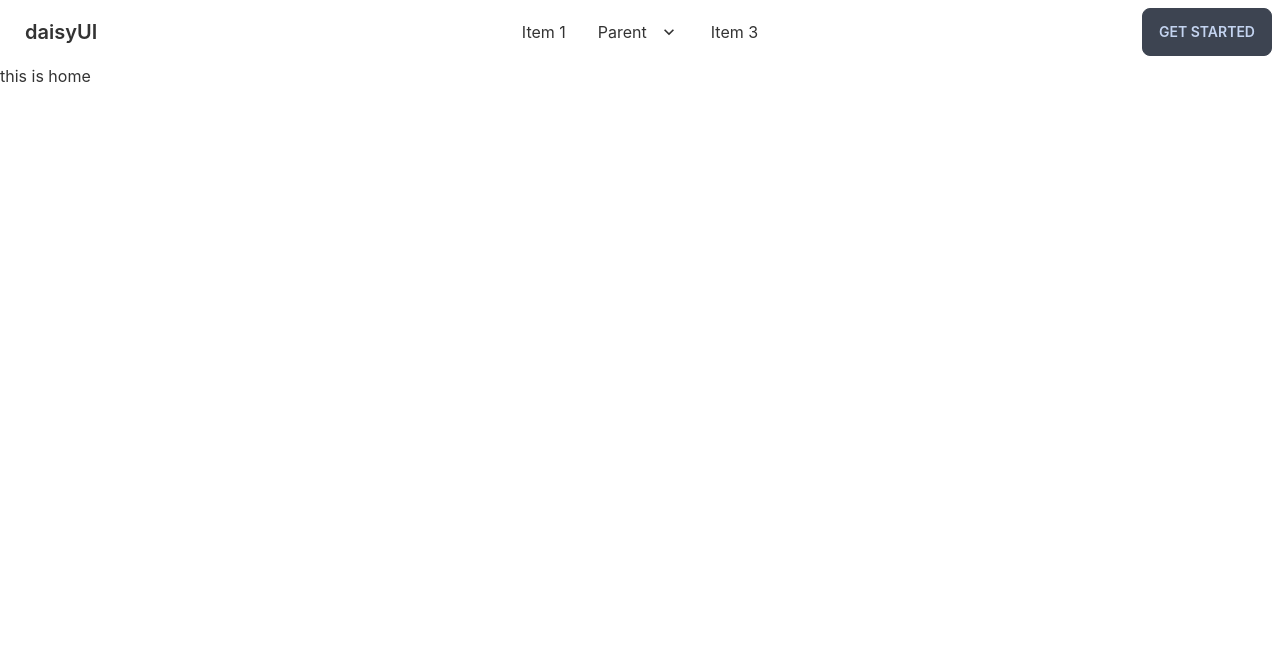
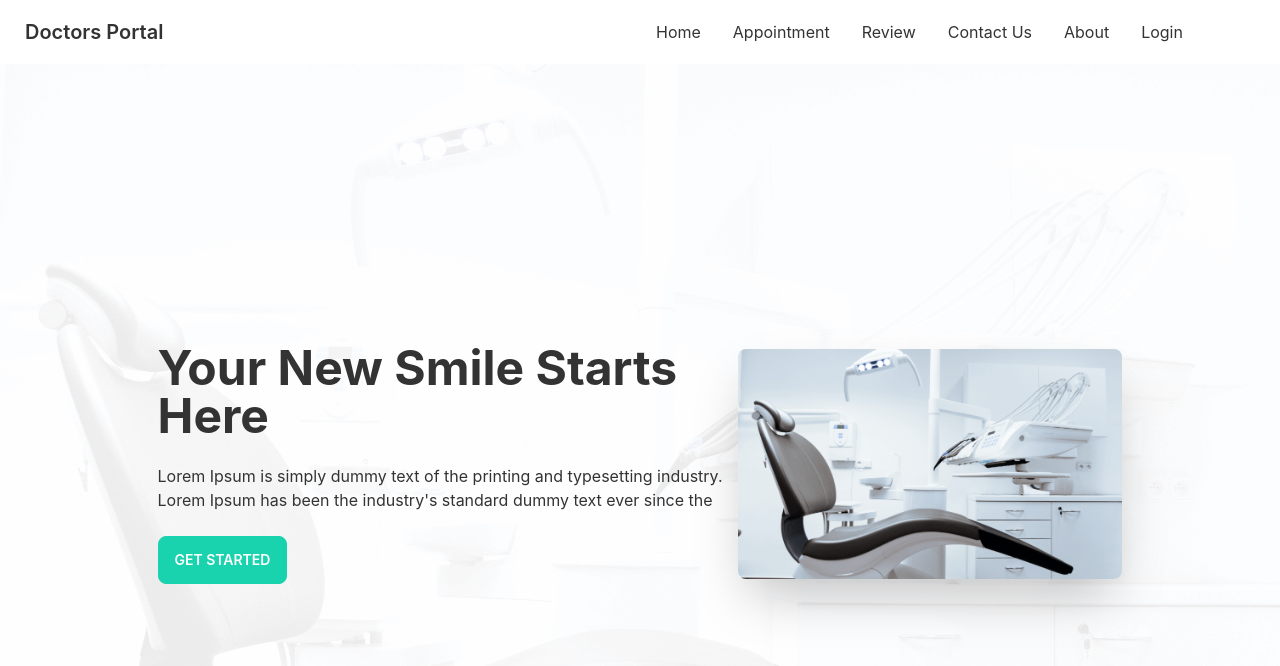
Before and after one commit to mdsohag65/doctors-portal-client, a React (Create React App) app: page / in a window 1280 px wide. Shown: the top 666 px of the page. Built offline with nearby package versions, Linux system fonts and the light colour scheme.

Commit message:
banner done

```diff
--- a/public/index.html
+++ b/public/index.html
@@ -1,14 +1,12 @@
 <!DOCTYPE html>
 <html lang="en">
+
 <head>
   <meta charset="utf-8" />
   <link rel="icon" href="%PUBLIC_URL%/favicon.ico" />
   <meta name="viewport" content="width=device-width, initial-scale=1" />
   <meta name="theme-color" content="#000000" />
-    <meta
-      name="description"
-      content="Web site created using create-react-app"
-    />
+  <meta name="description" content="Web site created using create-react-app" />
   <link rel="apple-touch-icon" href="%PUBLIC_URL%/logo192.png" />
   <!--
       manifest.json provides metadata used when your web app is installed on a
@@ -24,8 +22,9 @@
       work correctly both with client-side routing and a non-root public URL.
       Learn how to configure a non-root public URL by running `npm run build`.
     -->
-    <title>React App</title>
+  <title>Doctors Portal</title>
 </head>
+
 <body>
   <noscript>You need to enable JavaScript to run this app.</noscript>
   <div id="root"></div>
@@ -40,4 +39,5 @@
       To create a production bundle, use `npm run build` or `yarn build`.
     -->
 </body>
+
 </html>
--- a/src/App.js
+++ b/src/App.js
@@ -3,6 +3,7 @@ import { Route, Routes } from 'react-router-dom';
 import './App.css';
 import About from './Pages/About/About';
 import Home from './Pages/Home/Home';
+import Login from './Pages/Login/Login';
 import Navbar from './Pages/Shared/Navbar';
 
 function App() {
@@ -12,6 +13,7 @@ function App() {
       <Routes>
         <Route path='/' element={<Home />}></Route>
         <Route path='/about' element={<About />}></Route>
+        <Route path='/login' element={<Login />}></Route>
       </Routes>
     </div>
   );
--- /dev/null
+++ b/src/Pages/Home/Banner.js
@@ -0,0 +1,25 @@
+import React from 'react';
+import chair from '../../assets/images/chair.png';
+import bg from '../../assets/images/bg.png';
+
+const Banner = () => {
+    return (
+        <section style={{
+            background: `url(${bg})`,
+            backgroundSize: 'cover'
+        }}>
+            <div class="hero min-h-screen">
+                <div class="hero-content flex-col lg:flex-row-reverse">
+                    <img src={chair} class="max-w-sm rounded-lg shadow-2xl" />
+                    <div>
+                        <h1 class="text-5xl font-bold">Your New Smile Starts <br /> Here</h1>
+                        <p class="py-6">Lorem Ipsum is simply dummy text of the printing and typesetting industry.<br /> Lorem Ipsum has been the industry's standard dummy text ever since the</p>
+                        <button class="btn btn-secondary text-white">Get Started</button>
+                    </div>
+                </div>
+            </div>
+        </section>
+    );
+};
+
+export default Banner;
--- a/src/Pages/Home/Home.js
+++ b/src/Pages/Home/Home.js
@@ -1,9 +1,10 @@
 import React from 'react';
+import Banner from './Banner';
 
 const Home = () => {
     return (
         <div>
-            <h2>this is home</h2>
+            <Banner></Banner>
         </div>
     );
 };
--- /dev/null
+++ b/src/Pages/Login/Login.js
@@ -0,0 +1,11 @@
+import React from 'react';
+
+const Login = () => {
+    return (
+        <div>
+            <h1>this page will be started soon</h1>
+        </div>
+    );
+};
+
+export default Login;
--- a/src/Pages/Shared/Navbar.js
+++ b/src/Pages/Shared/Navbar.js
@@ -1,6 +1,15 @@
 import React from 'react';
+import { Link } from 'react-router-dom';
 
 const Navbar = () => {
+    const menuItems = <>
+        <li><Link to="/">Home</Link></li>
+        <li><Link to="/appointment">Appointment</Link></li>
+        <li><Link to="/review">Review</Link></li>
+        <li><Link to="/contact">Contact Us</Link></li>
+        <li><Link to="/about">About</Link></li>
+        <li><Link to="/login">Login</Link></li>
+    </>
     return (
         <div class="navbar bg-base-100">
             <div class="navbar-start">
@@ -9,40 +18,15 @@ const Navbar = () => {
                         <svg xmlns="http://www.w3.org/2000/svg" class="h-5 w-5" fill="none" viewBox="0 0 24 24" stroke="currentColor"><path stroke-linecap="round" stroke-linejoin="round" stroke-width="2" d="M4 6h16M4 12h8m-8 6h16" /></svg>
                     </label>
                     <ul tabindex="0" class="menu menu-compact dropdown-content mt-3 p-2 shadow bg-base-100 rounded-box w-52">
-                        <li><a>Item 1</a></li>
-                        <li tabindex="0">
-                            <a class="justify-between">
-                                Parent
-                                <svg class="fill-current" xmlns="http://www.w3.org/2000/svg" width="24" height="24" viewBox="0 0 24 24"><path d="M8.59,16.58L13.17,12L8.59,7.41L10,6L16,12L10,18L8.59,16.58Z" /></svg>
-                            </a>
-                            <ul class="p-2">
-                                <li><a>Submenu 1</a></li>
-                                <li><a>Submenu 2</a></li>
-                            </ul>
-                        </li>
-                        <li><a>Item 3</a></li>
+                        {menuItems}
                     </ul>
                 </div>
-                <a class="btn btn-ghost normal-case text-xl">daisyUI</a>
+                <a class="btn btn-ghost normal-case text-xl">Doctors Portal</a>
             </div>
             <div class="navbar-center hidden lg:flex">
                 <ul class="menu menu-horizontal p-0">
-                    <li><a>Item 1</a></li>
-                    <li tabindex="0">
-                        <a>
-                            Parent
-                            <svg class="fill-current" xmlns="http://www.w3.org/2000/svg" width="20" height="20" viewBox="0 0 24 24"><path d="M7.41,8.58L12,13.17L16.59,8.58L18,10L12,16L6,10L7.41,8.58Z" /></svg>
-                        </a>
-                        <ul class="p-2">
-                            <li><a>Submenu 1</a></li>
-                            <li><a>Submenu 2</a></li>
-                        </ul>
-                    </li>
-                    <li><a>Item 3</a></li>
+                    {menuItems}
                 </ul>
-            </div>
-            <div class="navbar-end">
-                <a class="btn">Get started</a>
             </div>
         </div>
     );
```
Lines whose indentation alone changed are shown as unchanged.
